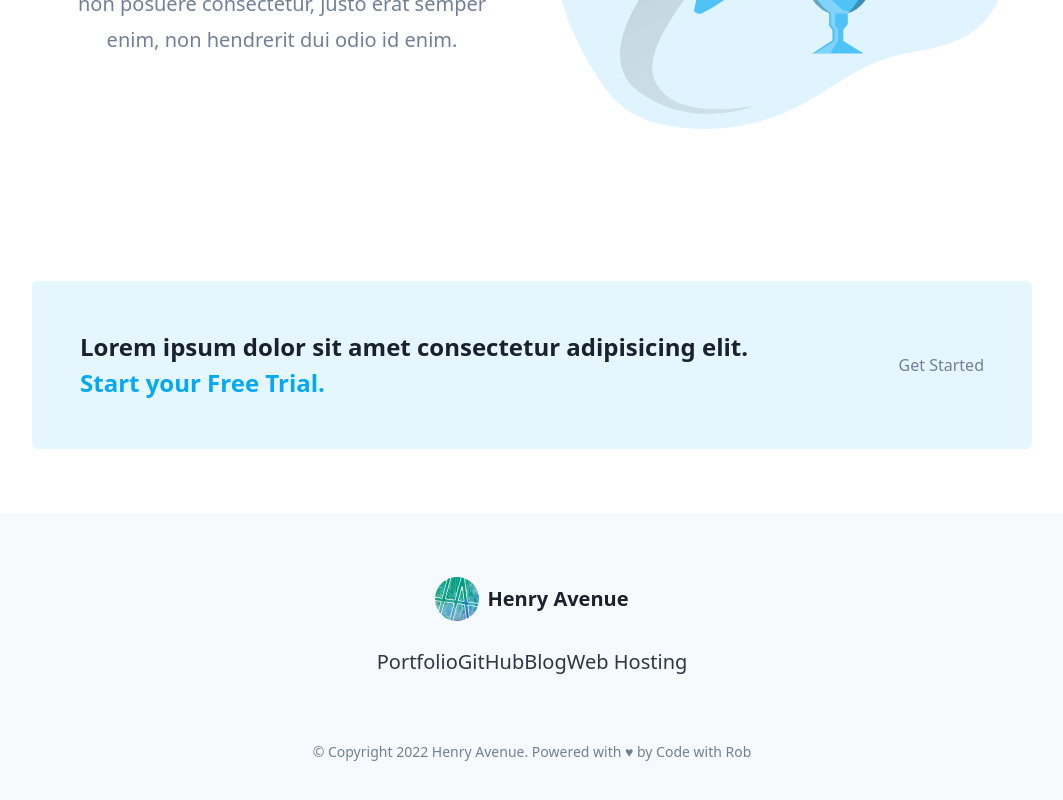
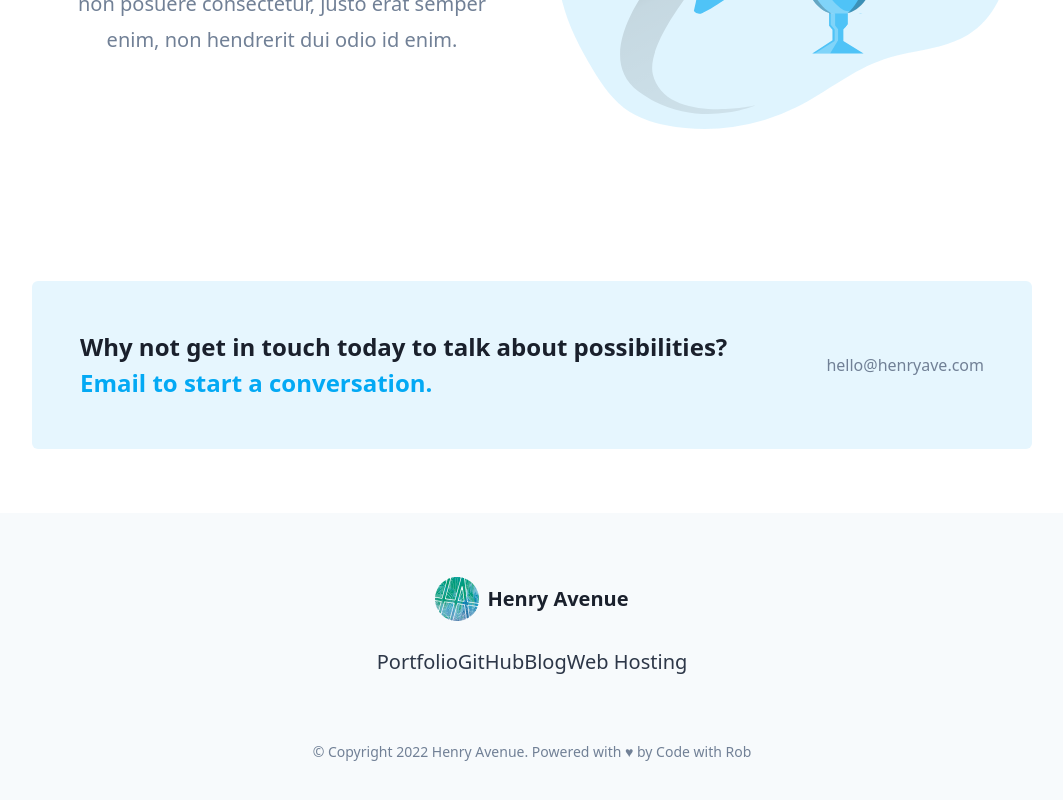
Before and after one commit to rt3me/nextjs-henryave.com, a Next.js app: page / in a window 1280 px wide. Shown: the part 2131-2931 px from the top of the page, without its empty margins (108-1171 px from the left). Built offline with nearby package versions, Linux system fonts and the light colour scheme.

Commit message:
Updated banner

```diff
--- a/src/templates/Banner.tsx
+++ b/src/templates/Banner.tsx
@@ -7,12 +7,12 @@ import { Section } from '../layout/Section';
 const Banner = () => (
   <Section>
     <CTABanner
-      title="Lorem ipsum dolor sit amet consectetur adipisicing elit."
-      subtitle="Start your Free Trial."
+      title="Why not get in touch today to talk about possibilities?"
+      subtitle="Email to start a conversation."
       button={
-        <Link href="https://creativedesignsguru.com/category/nextjs/">
+        <Link href="mailto:hello@henryave.com">
           <a>
-            <Button>Get Started</Button>
+            <Button>hello@henryave.com</Button>
           </a>
         </Link>
       }
```
